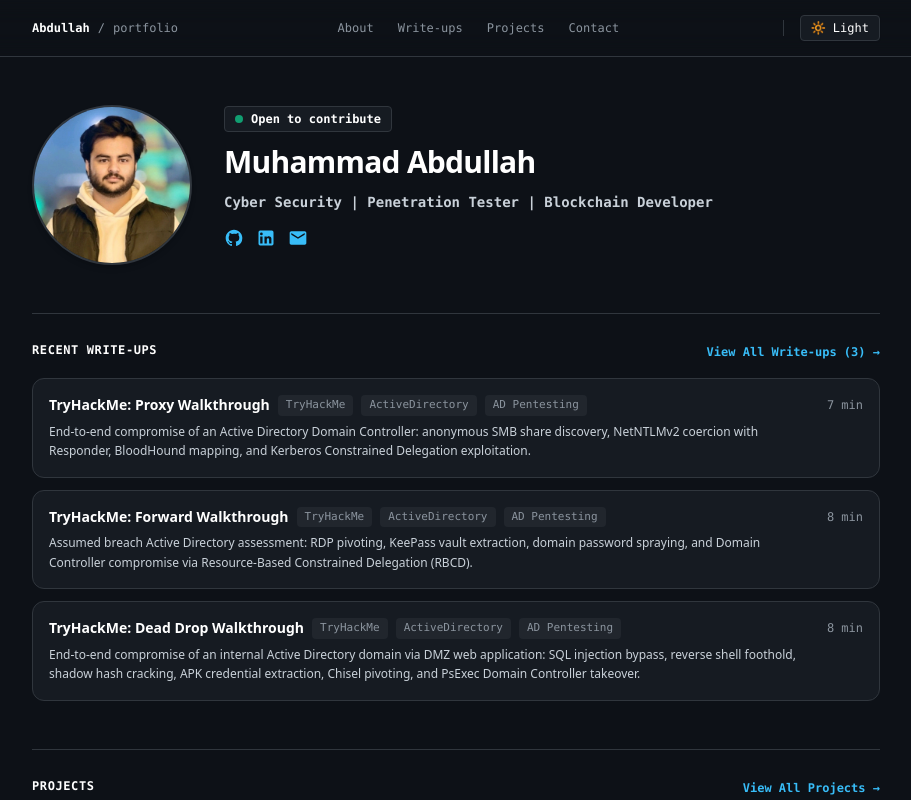
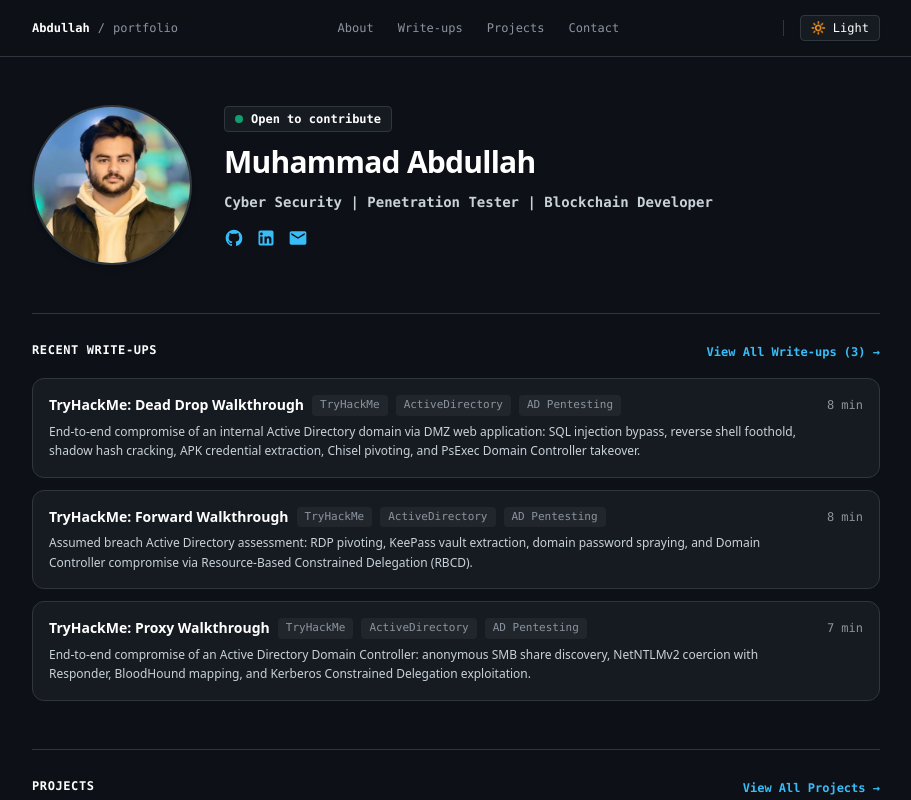
Before and after one commit to mRn0b0dye/mrn0b0dye.github.io, a Next.js app in the folder portfolio-app/: page / in a window 1280 px wide. Shown: the top 800 px of the page, without its empty margins (184-1095 px from the left). Built offline with nearby package versions, Linux system fonts and the light colour scheme.

Commit message:
update the sorting

```diff
--- a/portfolio-app/src/app/page.tsx
+++ b/portfolio-app/src/app/page.tsx
@@ -3,6 +3,10 @@
 import { siteConfig } from "@/config/siteConfig";
 import { writeups } from "@/data/writeups";
 import { projects } from "@/data/projects";
+
+const recentWriteups = [...writeups]
+  .sort((a, b) => Date.parse(b.publishedAt) - Date.parse(a.publishedAt))
+  .slice(0, 3);
 
 export default function HomePage() {
   const cyberProjects = projects.filter((p) => p.category === "cybersecurity");
@@ -98,7 +102,7 @@
         </div>
 
         <div className="space-y-3">
-          {writeups.map((w) => (
+          {recentWriteups.map((w) => (
             <Link
               key={w.slug}
               href={`/writeups/${w.slug}`}
--- a/portfolio-app/src/data/writeups.ts
+++ b/portfolio-app/src/data/writeups.ts
@@ -3,8 +3,9 @@
   title: string;
   excerpt: string;
   date: string;
+  publishedAt: string;
   readTime: string;
-  platformTag: "TryHackMe" | "BlockSec" | "Bug Bounty" | string;
+  platformTag: "CTF" | "BlockChain" | "Bug Bounty" | string;
   tags: string[];
   contentHtml: string;
 }
@@ -15,6 +16,7 @@
     title: "TryHackMe: Proxy Walkthrough",
     excerpt: "End-to-end compromise of an Active Directory Domain Controller: anonymous SMB share discovery, NetNTLMv2 coercion with Responder, BloodHound mapping, and Kerberos Constrained Delegation exploitation.",
     date: "Oct 2026",
+    publishedAt: "2026-10-24",
     readTime: "7 min",
     platformTag: "TryHackMe",
     tags: ["ActiveDirectory", "AD Pentesting"],
@@ -128,6 +130,7 @@
     title: "TryHackMe: Forward Walkthrough",
     excerpt: "Assumed breach Active Directory assessment: RDP pivoting, KeePass vault extraction, domain password spraying, and Domain Controller compromise via Resource-Based Constrained Delegation (RBCD).",
     date: "Oct 2026",
+    publishedAt: "2026-10-25",
     readTime: "8 min",
     platformTag: "TryHackMe",
     tags: ["ActiveDirectory", "AD Pentesting"],
@@ -260,6 +263,7 @@
     title: "TryHackMe: Dead Drop Walkthrough",
     excerpt: "End-to-end compromise of an internal Active Directory domain via DMZ web application: SQL injection bypass, reverse shell foothold, shadow hash cracking, APK credential extraction, Chisel pivoting, and PsExec Domain Controller takeover.",
     date: "Oct 2026",
+    publishedAt: "2026-10-26",
     readTime: "8 min",
     platformTag: "TryHackMe",
     tags: ["ActiveDirectory", "AD Pentesting", "Pivoting", "Chisel"],
```
